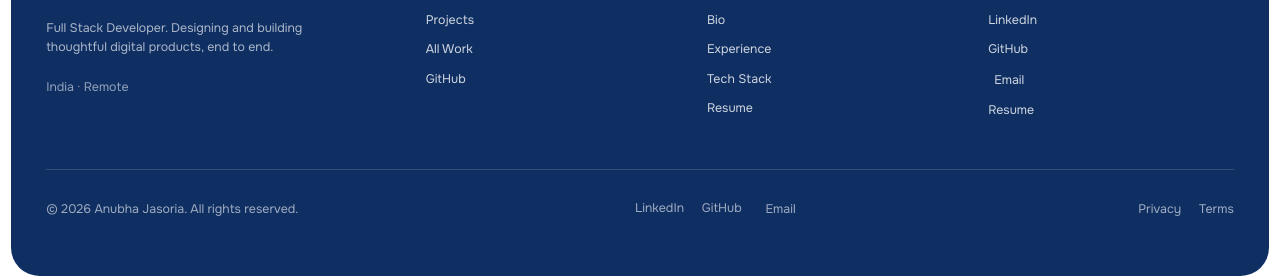
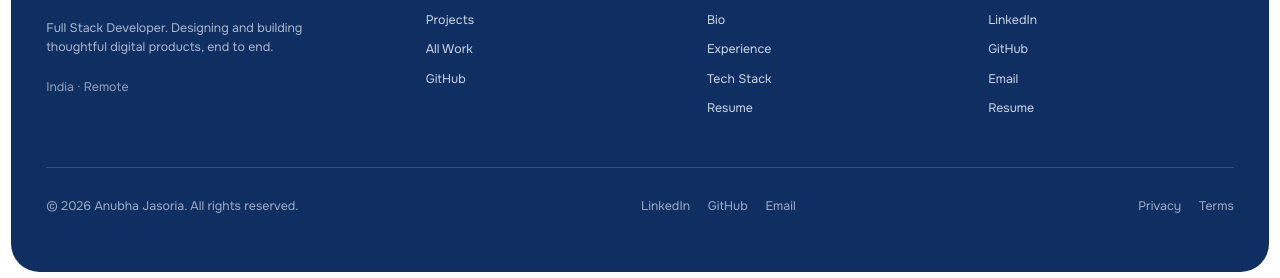
Before and after one commit to anubhajasoria/portfolio, a Next.js app: page / in a window 1280 px wide. Shown: the part 5620-5898 px from the top of the page. Built offline with nearby package versions, Linux system fonts and the light colour scheme.

Commit message:
Strip default button padding from footer link buttons
Chrome's UA stylesheet gives <button> built-in padding that <a> tags
don't have, so the Email entries sat indented relative to LinkedIn/
GitHub/Resume in the same list.

```diff
--- a/app/globals.css
+++ b/app/globals.css
@@ -421,7 +421,7 @@ main{width:100%;overflow-x:clip;padding:0.5rem;}
 .foot-col ul{list-style:none;margin-top:1rem;display:flex;flex-direction:column;gap:0.75rem;
   font-size:0.875rem;color:rgba(255,255,255,0.8);}
 .foot-col a:hover{color:#fff;}
-.link-reset{text-align:left;}
+.link-reset{text-align:left;padding:0;margin:0;}
 .link-reset:hover{color:#fff;}
 .foot-bottom{border-top:1px solid rgba(255,255,255,0.15);padding-top:2rem;font-size:0.875rem;
   color:rgba(255,255,255,0.6);display:flex;flex-direction:column;gap:1.25rem;}
```
